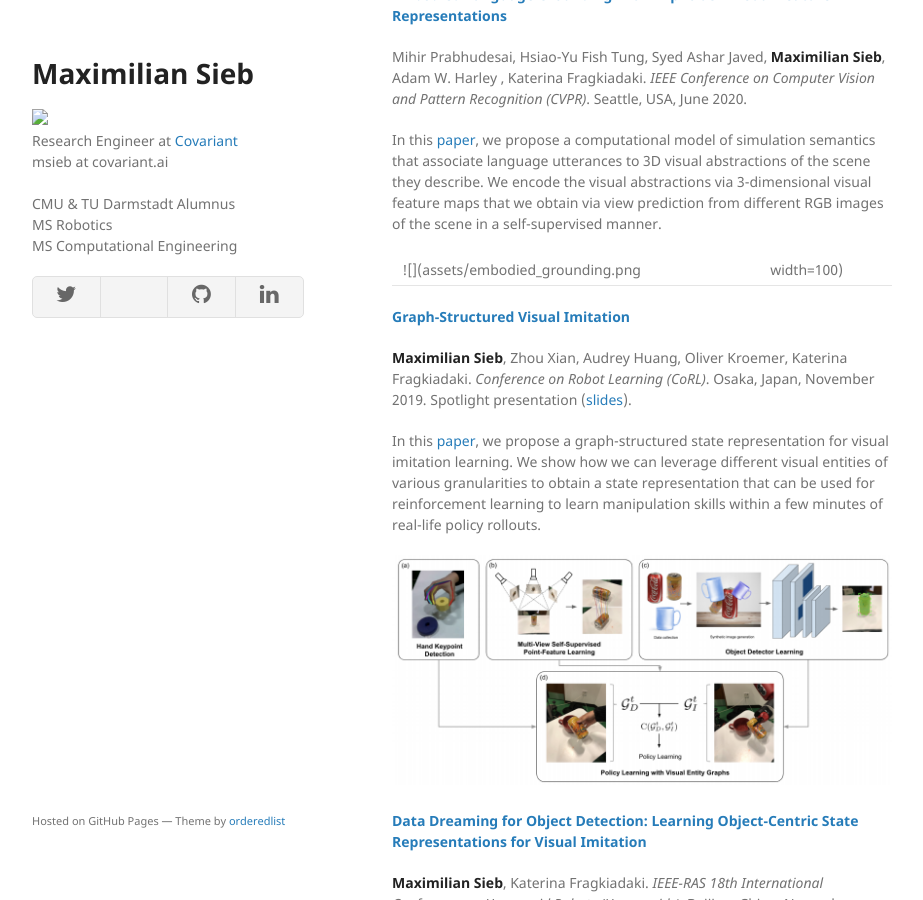
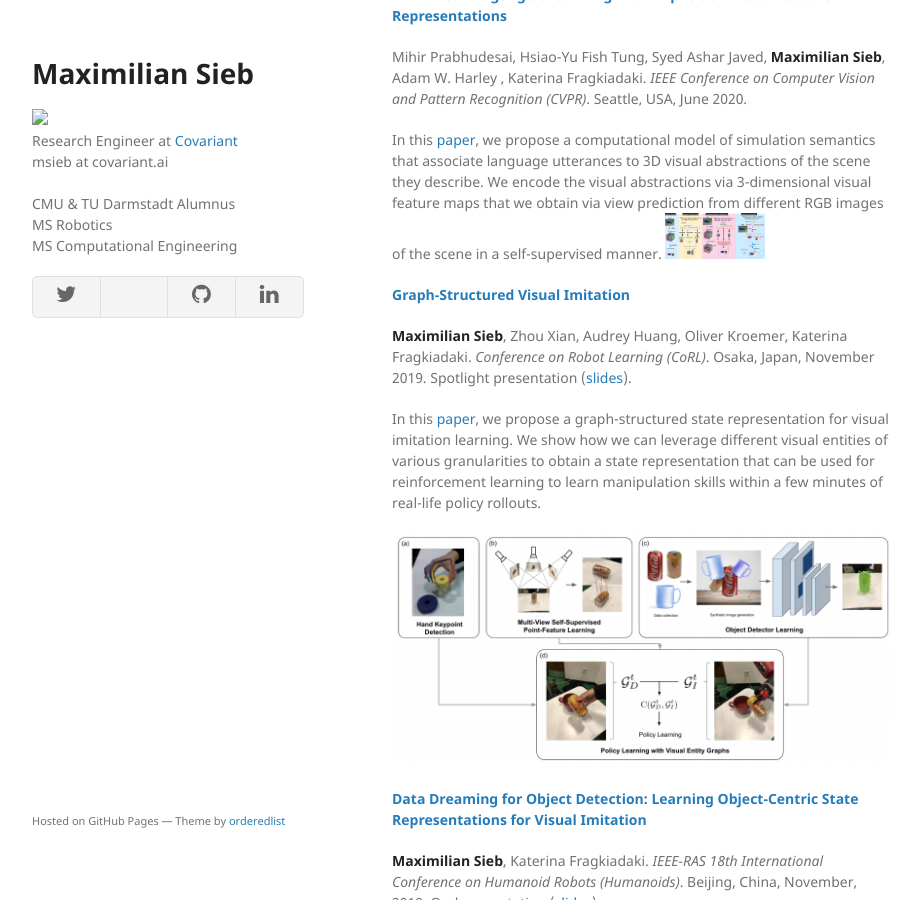
Before and after one commit to msieb1/msieb.io, a Jekyll site: the page built from index.md, in a window 1280 px wide and 900 px high, scrolled down 363 px. Shown: the whole window, without its empty margins (178-1101 px from the left). Built offline with Jekyll 4.4.1, drawn with Linux system fonts in a browser that asks for light colours; our own code applies the rules of GitHub Pages for plain Markdown files; a style sheet for code colours, icons or effects is not loaded.

Commit message:
Update index.md

```diff
--- a/index.md
+++ b/index.md
@@ -11,8 +11,7 @@ Mihir Prabhudesai, Hsiao-Yu Fish Tung, Syed Ashar Javed, **Maximilian Sieb**, Ad
 Seattle, USA, June 2020.
 
 In this [paper](http://openaccess.thecvf.com/content_CVPR_2020/papers/Prabhudesai_Embodied_Language_Grounding_With_3D_Visual_Feature_Representations_CVPR_2020_paper.pdf), we propose a computational model of simulation semantics that associate language utterances to 3D visual abstractions of the scene they describe. We encode the visual abstractions via 3-dimensional visual feature maps that we obtain via view prediction from different RGB images of the scene in a self-supervised manner.
-
-![](assets/embodied_grounding.png | width=100)
+<img src="assets/embodied_grounding.png" width=100>
 
 #### [Graph-Structured Visual Imitation](https://msieb1.github.io/visual-entity-graphs/)
 **Maximilian Sieb**, Zhou Xian, Audrey Huang, Oliver Kroemer, Katerina Fragkiadaki.
```
